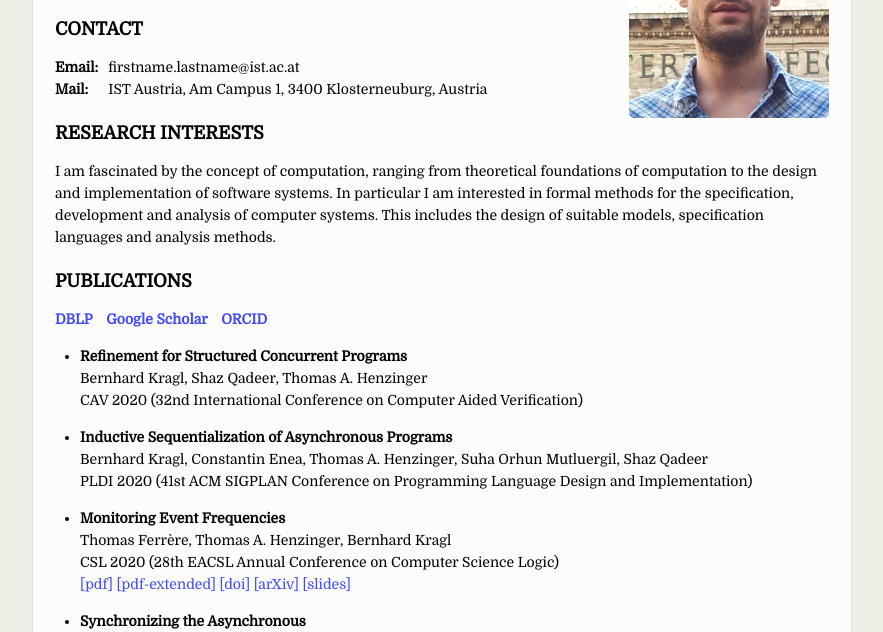
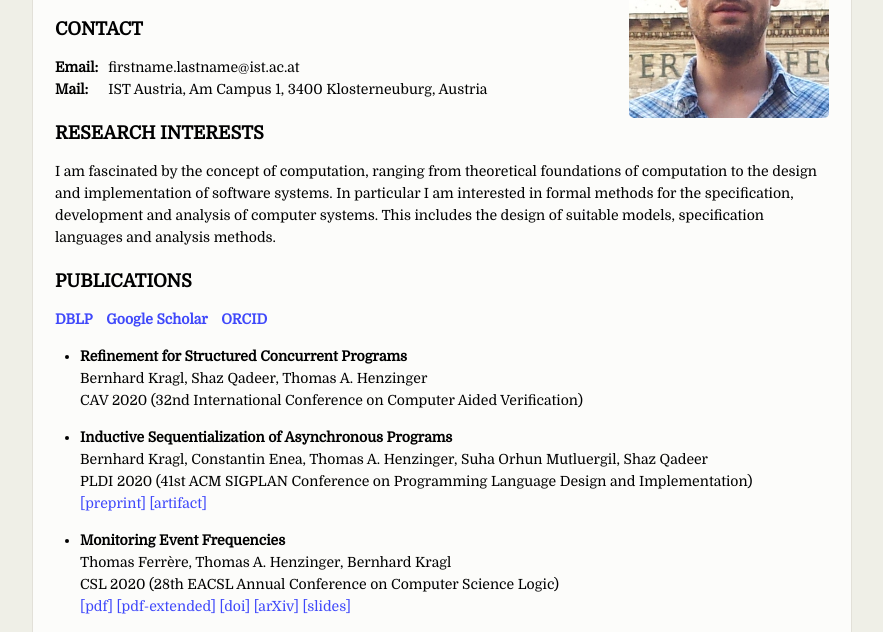
Before and after one commit to bkragl/bkragl.github.io, a plain HTML site: page index.html in a window 1280 px wide. Shown: the part 155-787 px from the top of the page, without its empty margins (198-1081 px from the left). Drawn offline with Linux system fonts and the light colour scheme.

Commit message:
add PLDI 2020 preprint

```diff
--- a/index.html
+++ b/index.html
@@ -56,7 +56,9 @@
         <li>
           <b>Inductive Sequentialization of Asynchronous Programs</b><br/>
           Bernhard Kragl, Constantin Enea, Thomas A. Henzinger, Suha Orhun Mutluergil, Shaz Qadeer<br/>
-          PLDI 2020 (41st ACM SIGPLAN Conference on Programming Language Design and Implementation)
+          PLDI 2020 (41st ACM SIGPLAN Conference on Programming Language Design and Implementation)<br/>
+          <a href="papers/pldi2020.pdf">[preprint]</a>
+          <a href="https://doi.org/10.5281/zenodo.3754772">[artifact]</a>
         </li>
         <li>
           <b>Monitoring Event Frequencies</b><br/>
```
Also changed, not shown: 1 other file.
